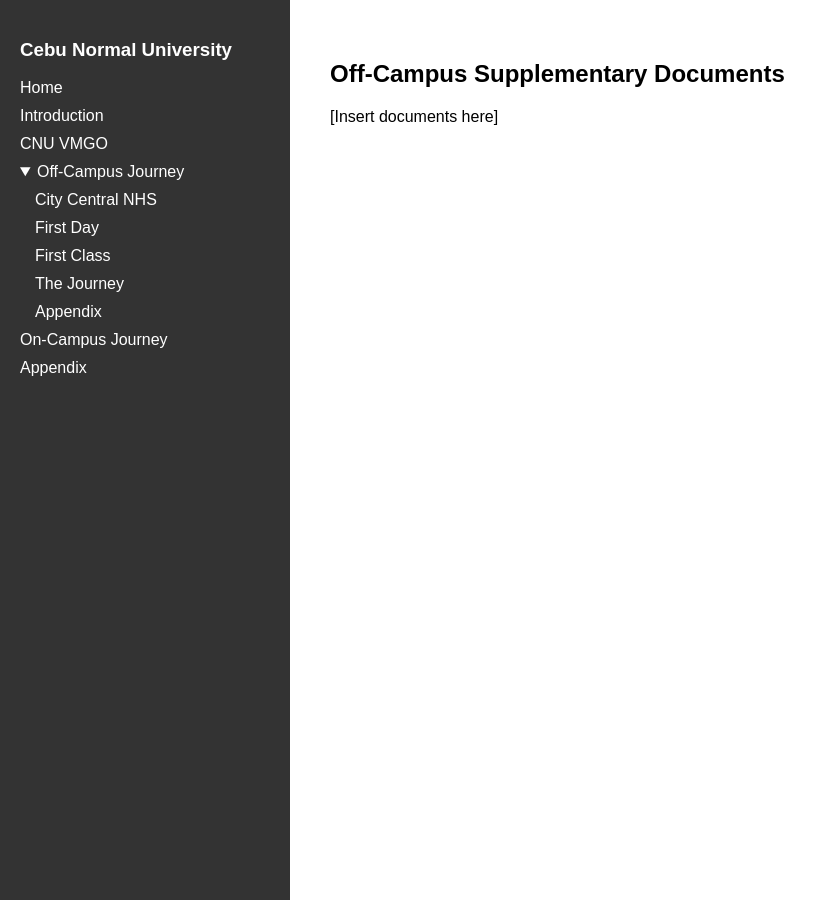
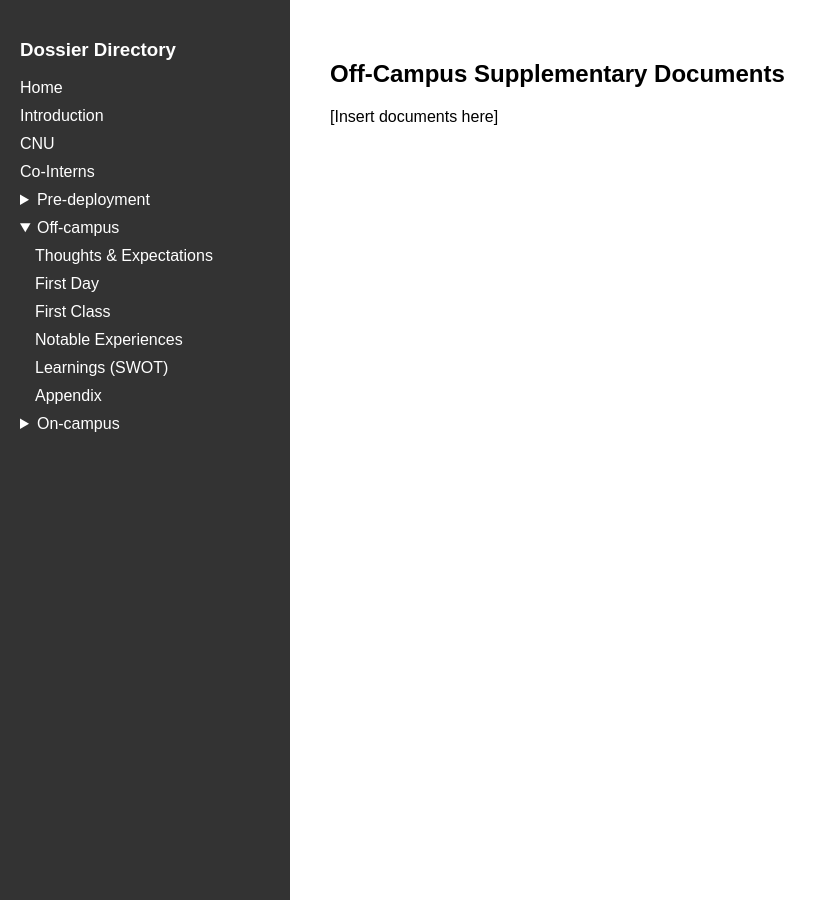
Before and after one commit to stevevevev/Diza.github.io, a Jekyll site: the page built from off-campus-appendix.md, in a window 1280 px wide. Shown: the whole page, without its empty margins (0-827 px from the left). Built offline with Jekyll 4.4.1, drawn with Linux system fonts in a browser that asks for light colours.

Commit message:
Update default.html

```diff
--- a/_layouts/default.html
+++ b/_layouts/default.html
@@ -11,23 +11,46 @@
   </style>
 </head>
 <body>
-  <div class="sidebar">
-    <h3>Cebu Normal University</h3>
+<div class="sidebar">
+    <h3>Dossier Directory</h3>
     <a href="{{ '/' | relative_url }}">Home</a>
     <a href="{{ '/introduction.html' | relative_url }}">Introduction</a>
-    <a href="{{ '/vmgo.html' | relative_url }}">CNU VMGO</a>
-    <details {% if page.url == '/off-campus.html' or page.url == '/first-day.html' or page.url == '/first-class.html' or page.url == '/the-journey.html' or page.url == '/off-campus-appendix.html' %}open{% endif %}>
-      <summary style="cursor: pointer; margin-bottom: 10px; color: white; outline: none;">Off-Campus Journey</summary>
+    <a href="{{ '/cnu.html' | relative_url }}">CNU</a>
+    <a href="{{ '/co-interns.html' | relative_url }}">Co-Interns</a>
+
+    <details {% if page.url contains '/pre-deployment' %}open{% endif %}>
+      <summary style="cursor: pointer; margin-bottom: 10px; color: white; outline: none;">Pre-deployment</summary>
       <div style="padding-left: 15px;">
-        <a href="{{ '/off-campus.html' | relative_url }}">City Central NHS</a>
-        <a href="{{ '/first-day.html' | relative_url }}">First Day</a>
-        <a href="{{ '/first-class.html' | relative_url }}">First Class</a>
-        <a href="{{ '/the-journey.html' | relative_url }}">The Journey</a>
+        <a href="{{ '/pre-deployment-expectations.html' | relative_url }}">Expectations & Thoughts</a>
+        <a href="{{ '/pre-deployment-experience.html' | relative_url }}">Experience</a>
+        <a href="{{ '/pre-deployment-learned.html' | relative_url }}">What I learned about myself</a>
+        <a href="{{ '/pre-deployment-improve.html' | relative_url }}">Areas to Improve</a>
+      </div>
+    </details>
+
+    <details {% if page.url contains '/off-campus' %}open{% endif %}>
+      <summary style="cursor: pointer; margin-bottom: 10px; color: white; outline: none;">Off-campus</summary>
+      <div style="padding-left: 15px;">
+        <a href="{{ '/off-campus-expectations.html' | relative_url }}">Thoughts & Expectations</a>
+        <a href="{{ '/off-campus-first-day.html' | relative_url }}">First Day</a>
+        <a href="{{ '/off-campus-first-class.html' | relative_url }}">First Class</a>
+        <a href="{{ '/off-campus-notable.html' | relative_url }}">Notable Experiences</a>
+        <a href="{{ '/off-campus-swot.html' | relative_url }}">Learnings (SWOT)</a>
         <a href="{{ '/off-campus-appendix.html' | relative_url }}">Appendix</a>
       </div>
     </details>
-    <a href="{{ '/on-campus.html' | relative_url }}">On-Campus Journey</a>
-    <a href="{{ '/appendix.html' | relative_url }}">Appendix</a>
+
+    <details {% if page.url contains '/on-campus' %}open{% endif %}>
+      <summary style="cursor: pointer; margin-bottom: 10px; color: white; outline: none;">On-campus</summary>
+      <div style="padding-left: 15px;">
+        <a href="{{ '/on-campus-expectations.html' | relative_url }}">Thoughts & Expectations</a>
+        <a href="{{ '/on-campus-first-day.html' | relative_url }}">First Day</a>
+        <a href="{{ '/on-campus-first-class.html' | relative_url }}">First Class</a>
+        <a href="{{ '/on-campus-notable.html' | relative_url }}">Notable Experiences</a>
+        <a href="{{ '/on-campus-swot.html' | relative_url }}">Learnings (SWOT)</a>
+        <a href="{{ '/on-campus-appendix.html' | relative_url }}">Appendix</a>
+      </div>
+    </details>
   </div>
   <div class="content">
     {{ content }}
```
